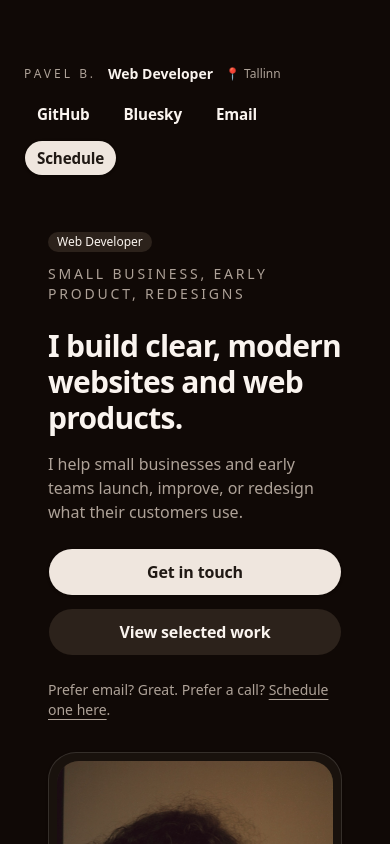
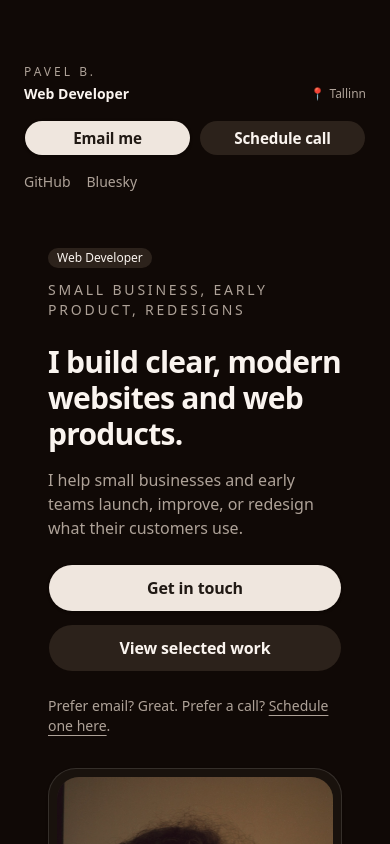
Before and after one commit to paulbgtr/paulbg.dev, a Next.js app: page / in a window 390 px wide. Shown: the top 844 px of the page. Built offline with nearby package versions, Linux system fonts and the light colour scheme.

Commit message:
Update navbar layout for mobile

```diff
--- a/components/navbar.tsx
+++ b/components/navbar.tsx
@@ -9,7 +9,7 @@ import Link from "next/link";
 export const Navbar = () => {
   return (
     <motion.header
-      className="flex flex-col gap-3 sm:flex-row sm:items-center sm:justify-between"
+      className="grid gap-4 sm:flex sm:items-center sm:justify-between"
       initial={fadeUp.initial}
       animate={fadeUp.animate}
       transition={fadeUp.transition}
@@ -18,17 +18,44 @@ export const Navbar = () => {
         <p className="text-xs uppercase tracking-[0.25em] text-muted-foreground">
           Pavel B.
         </p>
-        <span
-          className="hidden h-1 w-1 rounded-full bg-muted-foreground/60 sm:inline-flex"
-          aria-hidden="true"
-        />
-        <span className="text-sm font-semibold">Web Developer</span>
-        <span className="inline-flex items-center gap-1 text-xs text-muted-foreground">
-          <span aria-hidden="true">📍</span>
-          Tallinn
-        </span>
+        <div className="flex w-full items-center justify-between gap-3 sm:w-auto sm:justify-start">
+          <span className="text-sm font-semibold">Web Developer</span>
+          <span className="inline-flex items-center gap-1 text-xs text-muted-foreground">
+            <span aria-hidden="true">📍</span>
+            Tallinn
+          </span>
+        </div>
       </div>
-      <div className="flex flex-wrap items-center gap-2">
+
+      <div className="grid grid-cols-2 gap-2 sm:hidden">
+        <Button asChild size="sm" className="w-full">
+          <Link href="mailto:pavel@paulbg.dev" aria-label="Email">
+            Email me
+          </Link>
+        </Button>
+        <Button asChild variant="secondary" size="sm" className="w-full">
+          <Link href="https://cal.eu/pbgtr">Schedule call</Link>
+        </Button>
+      </div>
+
+      <div className="flex items-center gap-4 sm:hidden">
+        <Link
+          href="https://github.com/paulbgtr"
+          aria-label="GitHub"
+          className="text-sm text-muted-foreground transition-colors hover:text-foreground"
+        >
+          GitHub
+        </Link>
+        <Link
+          href="https://pbgtr.bsky.social/"
+          aria-label="Bluesky"
+          className="text-sm text-muted-foreground transition-colors hover:text-foreground"
+        >
+          Bluesky
+        </Link>
+      </div>
+
+      <div className="hidden flex-wrap items-center gap-2 sm:flex">
         <Button asChild variant="ghost" size="sm">
           <Link href="https://github.com/paulbgtr" aria-label="GitHub">
             GitHub
@@ -39,13 +66,13 @@ export const Navbar = () => {
             Bluesky
           </Link>
         </Button>
-        <Button asChild variant="ghost" size="sm">
+        <Button asChild size="sm">
           <Link href="mailto:pavel@paulbg.dev" aria-label="Email">
-            Email
+            Email me
           </Link>
         </Button>
-        <Button asChild size="sm">
-          <Link href="https://cal.eu/pbgtr">Schedule</Link>
+        <Button asChild variant="secondary" size="sm">
+          <Link href="https://cal.eu/pbgtr">Schedule call</Link>
         </Button>
       </div>
     </motion.header>
```
